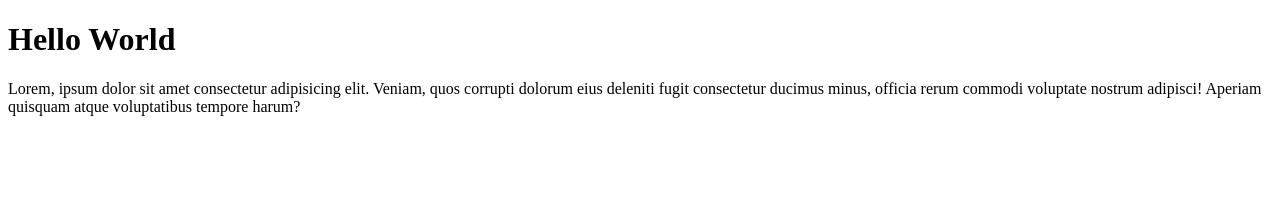
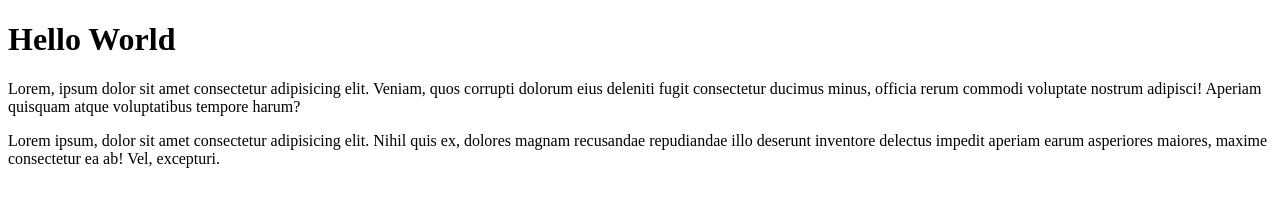
Before and after one commit to RomeoWF3/cour-git, a plain HTML site: page public/index.html in a window 1280 px wide. Drawn offline with Linux system fonts and the light colour scheme.

```diff
--- /dev/null
+++ b/public/assets/css/style.css
@@ -0,0 +1,3 @@
+body{
+    margin: 0px;
+}
--- a/public/index.html
+++ b/public/index.html
@@ -12,5 +12,6 @@
 
     <p>Lorem, ipsum dolor sit amet consectetur adipisicing elit. Veniam, quos corrupti dolorum eius deleniti fugit consectetur ducimus minus, officia rerum commodi voluptate nostrum adipisci! Aperiam quisquam atque voluptatibus tempore harum?</p>
 
+    <div>Lorem ipsum, dolor sit amet consectetur adipisicing elit. Nihil quis ex, dolores magnam recusandae repudiandae illo deserunt inventore delectus impedit aperiam earum asperiores maiores, maxime consectetur ea ab! Vel, excepturi.</div>
 </body>
 </html
```
Also changed, not shown: 2 other files.
